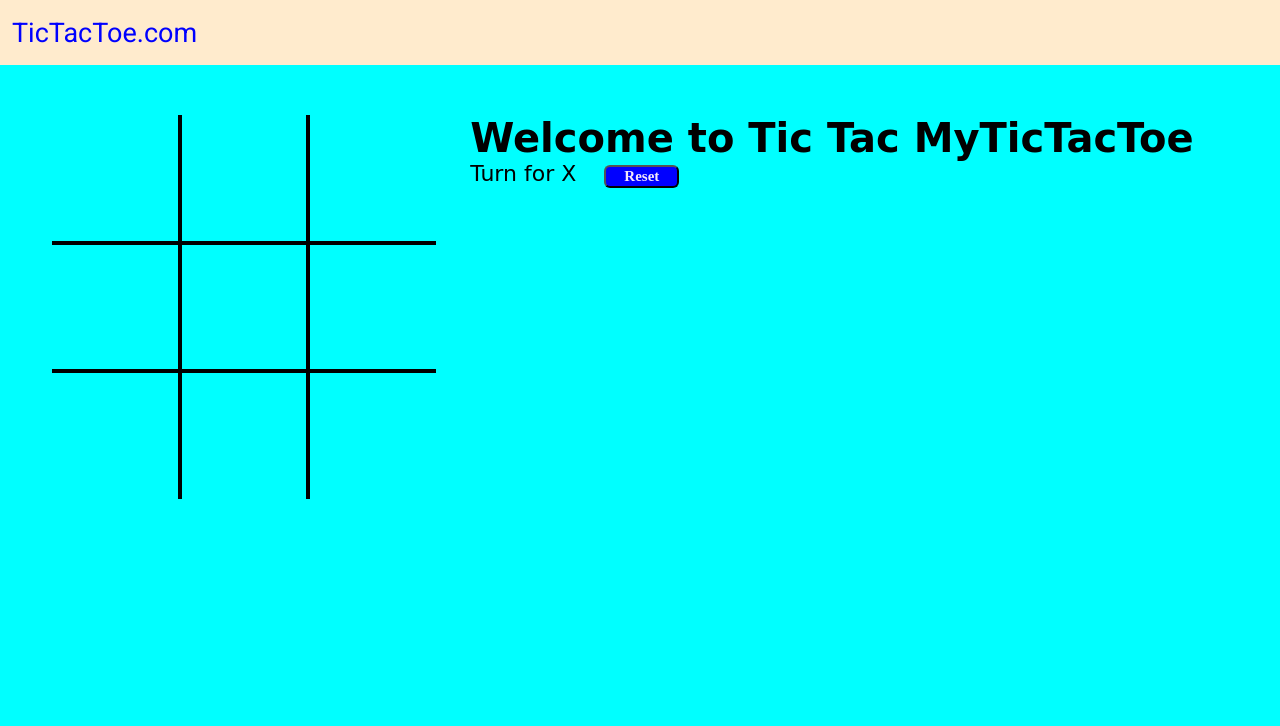
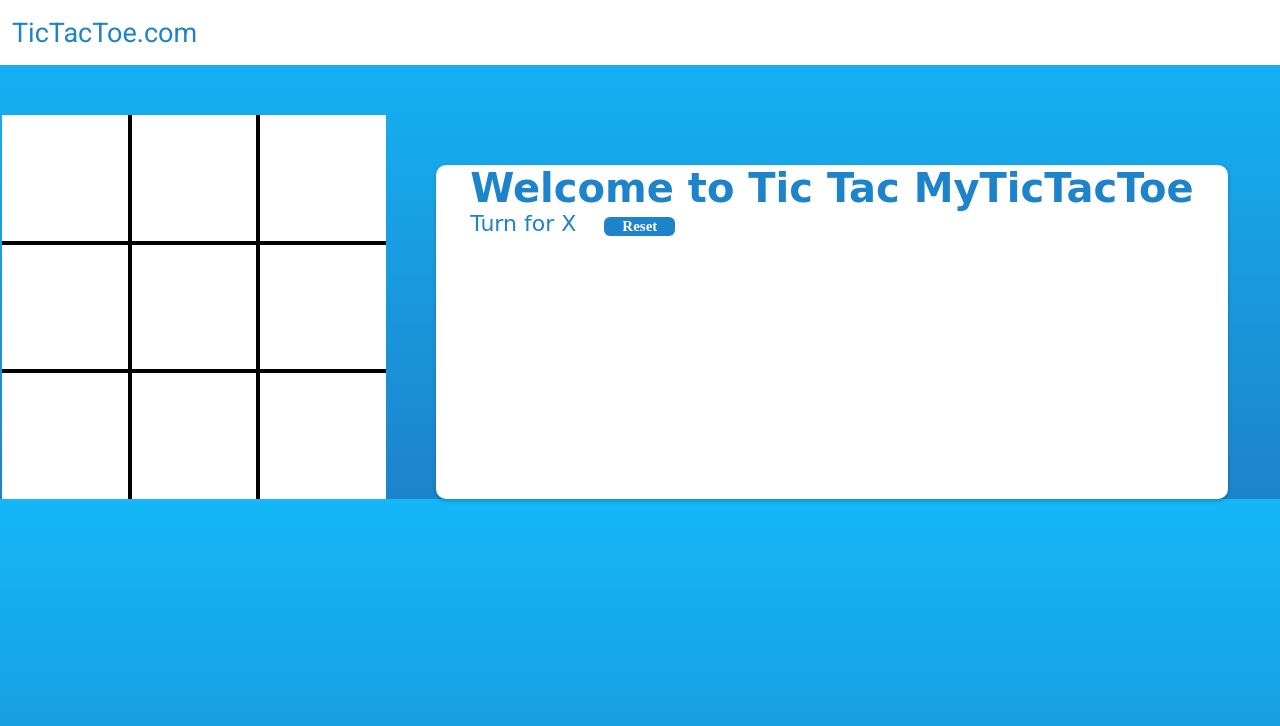
Before and after one commit to mohitRajBansal/tic-tac-toe, a plain HTML site: page index.html in a window 1280 px wide. Drawn offline with Linux system fonts and the light colour scheme; a web font is replaced by a local one.

Commit message:
Update style.css

```diff
--- a/style.css
+++ b/style.css
@@ -1,15 +1,18 @@
 @import url('https://fonts.googleapis.com/css2?family=Baloo+Bhaina+2&family=Roboto&display=swap');
-body{
-    background: cyan;
+
+/* Gradient background */
+body {
+  background: linear-gradient(to bottom, #14b7f8, #1d83cb);
 }
-*{
+
+* {
   margin: 0;
   padding: 0;
 }
 
-nav{
-    background-color: blanchedalmond;
-    color: blue;
+nav {
+  background-color: #ffffff;
+  color: #1d83cb;
   height: 65px;
   font-size: 27px;
   display: flex;
@@ -18,17 +21,17 @@ nav{
   font-family: 'Roboto', sans-serif;
 }
 
-nav ul{
+nav ul {
   list-style-type: none;
 }
 
-.gameContainer{
+.gameContainer {
   display: flex;
   justify-content: center;
   margin-top: 50px;
 }
 
-.container{
+.container {
   display: grid;
   grid-template-rows: repeat(3, 10vw);
   grid-template-columns: repeat(3, 10vw);
@@ -36,50 +39,68 @@ nav ul{
   position: relative;
 }
 
-.box{
+.box {
   border: 2px solid black;
   font-size: 8vw;
   cursor: pointer;
   display: flex;
   justify-content: center;
   align-items: center;
+  background-color: #ffffff;
 }
 
-.box:hover{
+.box:hover {
   background-color: rgb(242, 234, 250);
+}
+
+/* Styles for winner */
+.box.winner {
+  background-color: #1d83cb;
+  color: #ffffff;
+}
+
+.box.winner span {
+  color: #ffffff;
 }
 
 .info {
   font-size: 22px;
 }
 
-.gameInfo{
+.gameInfo {
   padding: 0 34px;
   font-family: 'Baloo Bhaina 2', cursive;
+  background-color: #ffffff;
+  color: #1d83cb;
+  margin-left: 50px;
+  margin-right: 50px;
+  margin-top: 50px;
+  border-radius: 10px;
+  box-shadow: 0 2px 4px rgba(0, 0, 0, 0.2);
 }
 
-.gameInfo h1{
+.gameInfo h1 {
   font-size: 2.5rem;
 }
 
-.imgbox img{
+.imgbox img {
   width: 0;
   transition: width 1s ease-in-out;
 }
 
-.br-0{
+.br-0 {
   border-right: 0;
 }
 
-.bl-0{
+.bl-0 {
   border-left: 0;
 }
 
-.bt-0{
+.bt-0 {
   border-top: 0;
 }
 
-.bb-0{
+.bb-0 {
   border-bottom: 0;
 }
 
@@ -92,11 +113,12 @@ nav ul{
   font-family: 'Baloo Bhaina 2';
   font-size: 15px;
   font-weight: bolder;
-    background-color:blue;
-    color: #f3e7f9;
+  background-color: #1d83cb;
+  color: #ffffff;
+  border: none;
 }
 
-.line{
+.line {
   background-color: black;
   height: 3px;
   width: 0;
@@ -105,19 +127,17 @@ nav ul{
   transition: width 1s ease-in-out;
 }
 
-@media screen and (max-width: 950px)
-{
-    .gameContainer{
+/* Responsive design */
+@media screen and (max-width: 950px) {
+  .gameContainer {
     flex-wrap: wrap;
   }
-    .gameInfo{
+  .gameInfo {
     margin-top: 34px;
   }
-    .gameInfo h1{
+  .gameInfo h1 {
     font-size: 1.5rem;
   }
   .container {
-        grid-template-rows: repeat(3, 20vw);
-        grid-template-columns: repeat(3, 20vw);
-    }
-}
+    grid-template-rows: repeat
+  }}
```
Lines whose indentation alone changed are shown as unchanged.
